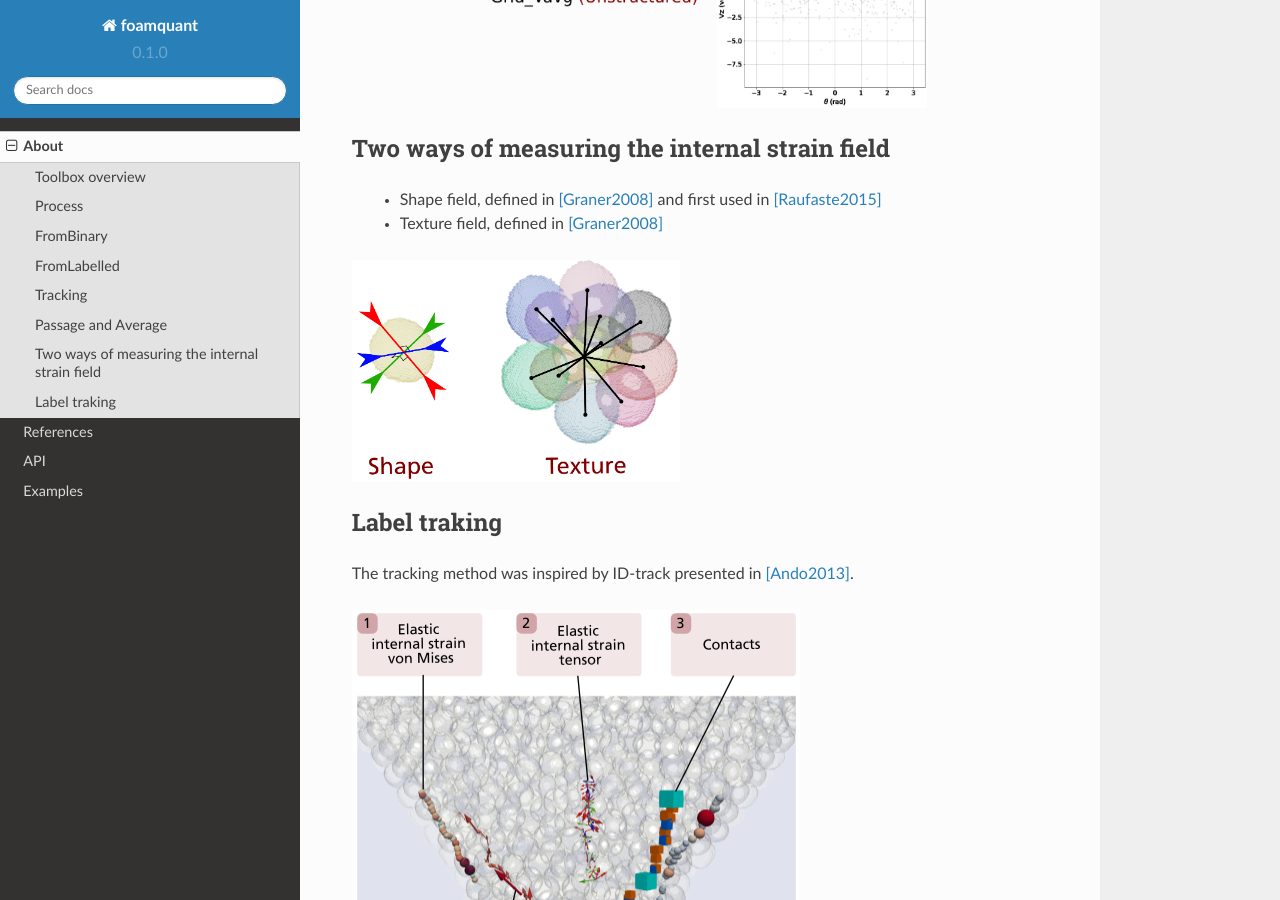
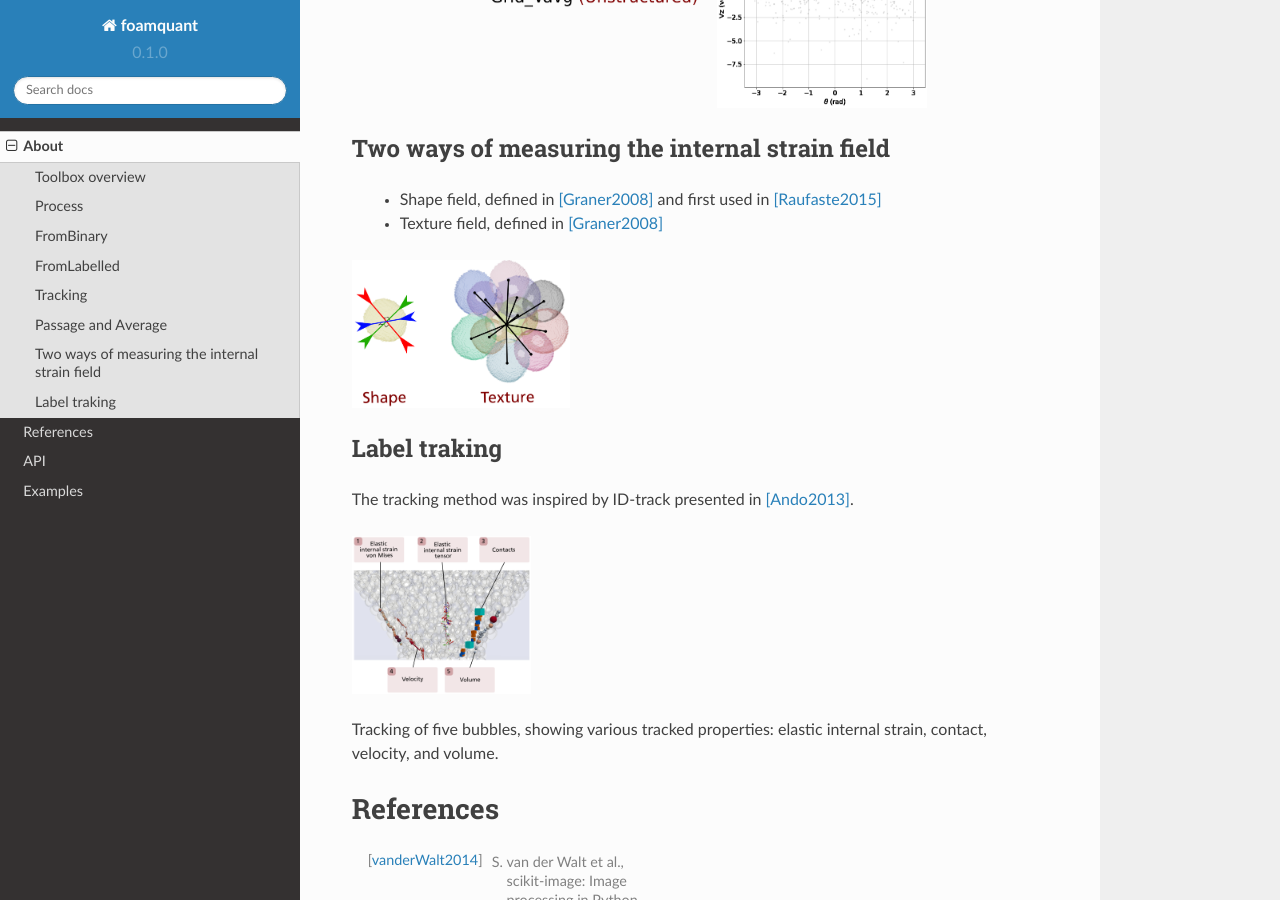
Before and after one commit to floschott/foamquant, a Sphinx documentation site: the page built from docs/source/about.rst, in a window 1280 px wide and 900 px high, scrolled down 4289 px. Built offline with Sphinx 7.4.7 and the Read the Docs theme 2.0.0, drawn with Linux system fonts in a browser that asks for light colours.

Commit message:
Update about.rst

```diff
--- a/docs/source/about.rst
+++ b/docs/source/about.rst
@@ -87,14 +87,14 @@ Two ways of measuring the internal strain field
    - Texture field, defined in [Graner2008]_
 
 .. figure:: shape_texture_3d.PNG
-   :scale: 30%
+   :scale: 20%
 
 Label traking
 -----------------
 The tracking method was inspired by ID-track presented in [Ando2013]_.
 
 .. figure:: tracking_3d.PNG
-   :scale: 50%
+   :scale: 20%
 
 Tracking of five bubbles, showing various tracked properties: elastic internal strain, contact, velocity, and volume.
 
```
